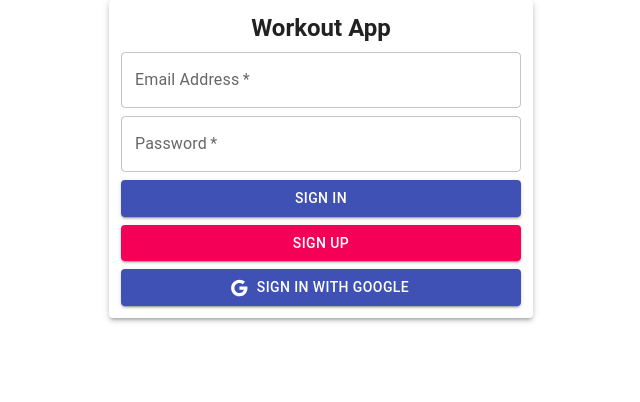
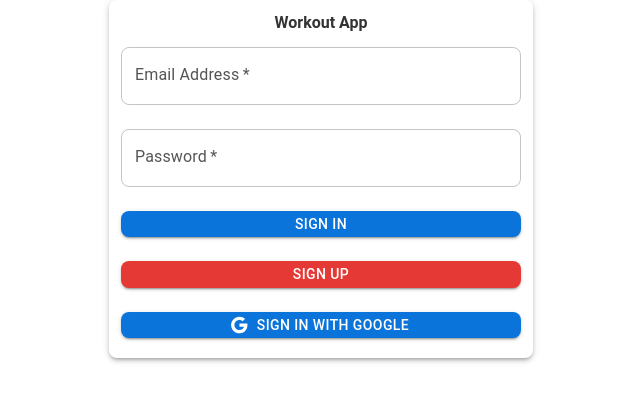
Before and after one commit to nailbyte/workoutapp, a React (Create React App) app: page /createprogramview in a window 1280 px wide. Shown: the top 402 px of the page, without its empty margins (319-959 px from the left). Built offline with nearby package versions, Linux system fonts and the light colour scheme; no server answers.

Commit message:
styling becomes modular

```diff
--- a/src/App.js
+++ b/src/App.js
@@ -5,13 +5,13 @@ import AuthView from "./views/AuthView";
 import WorkoutView from './views/WorkoutView';
 import WorkoutProgramForm from './WorkoutProgramForm';  // Make sure you import this
 import WorkoutProgramFormCF from './WorkoutProgramFormCF';
-import HomePage from './HomePage'; // Make sure you import this
+import HomePage from './views/HomePage'; // Make sure you import this
 import { AuthProvider, AuthContext } from './components/AuthContext';
 import { ThemeProvider } from '@mui/material/styles';
 import theme from './theme';
 import { SnackbarProvider } from 'notistack';
 import CreateProgramView from "./views/CreateProgramView";
-
+import Copyright from "./components/common/Copyright";
 function Main() {
     const { user } = useContext(AuthContext);
     console.log('Main rendered with user:', user);
@@ -33,6 +33,7 @@ function Main() {
                     <Route path="*" element={<Navigate to="/" replace />} />
                 </Routes>
             </Router>
+            <Copyright sx={{ mt: 5 }} />
         </Container>
     );
 }
--- a/src/components/CreateProgram/DayComponent.js
+++ b/src/components/CreateProgram/DayComponent.js
@@ -1,6 +1,7 @@
 import React, { useState, useEffect } from "react";
 import ExerciseComponent from "./ExerciseComponent";
 import { Button, TextField } from "@mui/material";
+import {LevelTwoStyle} from "../../styles/LevelledStyle";
 
 const DayComponent = ({ dayNumber, allDaysExercises, setExercisesForDay }) => {
   const [exercises, setExercises] = useState([]);
@@ -31,9 +32,11 @@ const DayComponent = ({ dayNumber, allDaysExercises, setExercisesForDay }) => {
   };
 
   return (
+
+    <LevelTwoStyle>
     <div className="day">
+
       <h2>
-        Day {dayNumber}{" "}
         <TextField
           label="Day Name"
           value={dayName}
@@ -53,24 +56,42 @@ const DayComponent = ({ dayNumber, allDaysExercises, setExercisesForDay }) => {
         />
       ))}
 
-      <button onClick={handleAddExercise}>Add Next Exercise</button>
-
+      <Button
+        sx={{ m: 1 }}
+        variant="outlined"
+        color="primary"
+        onClick={handleAddExercise}
+      >
+        Add Exercise
+      </Button>
       {dayNumber > 1 && (
         <div>
           <label>Copy exercises from: </label>
-          <select value={selectedDayToCopy} onChange={(e) => setSelectedDayToCopy(e.target.value)}>
-            {Array.from({ length: dayNumber - 1 }, (_, i) => i + 1).map((day) => (
-              <option key={day} value={day}>
-                Day {day}
-              </option>
-            ))}
+          <select
+            value={selectedDayToCopy}
+            onChange={(e) => setSelectedDayToCopy(e.target.value)}
+          >
+            {Array.from({ length: dayNumber - 1 }, (_, i) => i + 1).map(
+              (day) => (
+                <option key={day} value={day}>
+                  Day {day}
+                </option>
+              )
+            )}
           </select>
-          <Button variant="contained" color="primary" size="small" onClick={() => handleCopyExercises(selectedDayToCopy)}>
+          <Button
+            variant="contained"
+            color="primary"
+            size="small"
+            onClick={() => handleCopyExercises(selectedDayToCopy)}
+          >
             Copy
           </Button>
         </div>
       )}
     </div>
+    </LevelTwoStyle>
+
   );
 };
 
--- a/src/components/CreateProgram/ExerciseComponent.js
+++ b/src/components/CreateProgram/ExerciseComponent.js
@@ -1,8 +1,9 @@
 import React, { useState } from "react";
-import { TextField, Card, CardContent, IconButton, Autocomplete } from "@mui/material";
+import { TextField, Button, CardContent, IconButton, Autocomplete, Paper } from "@mui/material";
 import DeleteIcon from "@mui/icons-material/Delete";
 import exerciseList from '../../utils/ExerciseList';
 import CustomTextField from '../common/CustomTextField';
+import {LevelThreeStyle, LevelFourStyle} from "../../styles/LevelledStyle";
 
 const ExerciseComponent = ({ sets, updateSets, exerciseNumber }) => {
 
@@ -27,8 +28,8 @@ const ExerciseComponent = ({ sets, updateSets, exerciseNumber }) => {
   const exerciseOptions = Object.keys(exerciseList);
 
   return (
-    <Card variant="outlined" style={{ marginBottom: "16px" }}>
-      <CardContent>
+    <Paper elevation={3} style={{ marginBottom: '8px' }}>
+      <LevelThreeStyle>
         <h3>Exercise {exerciseNumber + 1}:</h3>
         <Autocomplete
           options={exerciseOptions}
@@ -39,6 +40,8 @@ const ExerciseComponent = ({ sets, updateSets, exerciseNumber }) => {
           )}
         />
         {sets.map((set, index) => (
+          <Paper elevation={2} style={{ marginBottom: '8px' }}>
+          <LevelFourStyle>
           <div
             key={index}
             style={{
@@ -100,8 +103,10 @@ const ExerciseComponent = ({ sets, updateSets, exerciseNumber }) => {
               <DeleteIcon fontSize="inherit" />
             </IconButton>
           </div>
+          </LevelFourStyle>
+          </Paper>
         ))}
-        <button
+        <Button variant="outlined" color="primary"
           onClick={() => {
             if (selectedExercise && exerciseList[selectedExercise].timed) {
               updateSets(exerciseNumber, [...sets, { time: 30 }]);
@@ -111,9 +116,9 @@ const ExerciseComponent = ({ sets, updateSets, exerciseNumber }) => {
           }}
         >
           Add Next Set
-        </button>
-      </CardContent>
-    </Card>
+        </Button>
+        </LevelThreeStyle>
+    </Paper>
   );
 };
 
--- /dev/null
+++ b/src/components/common/Copyright.js
@@ -0,0 +1,13 @@
+import Typography from '@mui/material/Typography';
+
+function Copyright(props) {
+    return (
+      <Typography variant="body2" color="text.secondary" align="center" {...props}>
+        {'Copyright © '}
+          Alpha Inc
+        {new Date().getFullYear()}
+        {'.'}
+      </Typography>
+    );
+  }
+  export default Copyright;
--- /dev/null
+++ b/src/styles/LevelledStyle.js
@@ -0,0 +1,51 @@
+import { styled } from '@mui/system';
+import Paper from '@mui/material/Paper';
+
+const LevelOneStyle = styled(Paper)(({ theme }) => ({
+  padding: theme.spacing(2),
+  backgroundColor: '#f7f7f7',
+  '& .MuiButton-root, & .MuiTypography-root, & .MuiTextField-root, & .MuiInputLabel-root, & .MuiInputBase-input': {
+    fontSize: '1.2rem',
+  },
+  '& .MuiButton-root': {
+    padding: '14px 28px',
+  }
+}));
+
+const LevelTwoStyle = styled(Paper)(({ theme }) => ({
+  padding: theme.spacing(1.5),
+  backgroundColor: '#fafafa',
+  borderBottom: '1px solid' + theme.palette.grey[300],
+  '& .MuiButton-root, & .MuiTypography-root, & .MuiTextField-root, & .MuiInputLabel-root, & .MuiInputBase-input': {
+    fontSize: '1rem',
+  },
+  '& .MuiButton-root': {
+    padding: '12px 24px',
+  }
+}));
+
+const LevelThreeStyle = styled(Paper)(({ theme }) => ({
+  padding: theme.spacing(1),
+  backgroundColor: '#fcfcfc',
+  borderBottom: '1px dotted' + theme.palette.grey[200],
+  '& .MuiButton-root, & .MuiTypography-root, & .MuiTextField-root, & .MuiInputLabel-root, & .MuiInputBase-input': {
+    fontSize: '0.85rem',
+  },
+  '& .MuiButton-root': {
+    padding: '10px 20px',
+  }
+}));
+
+const LevelFourStyle = styled(Paper)(({ theme }) => ({
+  padding: theme.spacing(0.5),
+  backgroundColor: 'white',
+  borderBottom: '1px dotted' + theme.palette.grey[100],
+  '& .MuiButton-root, & .MuiTypography-root, & .MuiTextField-root, & .MuiInputLabel-root, & .MuiInputBase-input': {
+    fontSize: '0.75rem',
+  },
+  '& .MuiButton-root': {
+    padding: '8px 16px',
+  }
+}));
+
+export { LevelOneStyle, LevelTwoStyle, LevelThreeStyle, LevelFourStyle };
--- a/src/theme.js
+++ b/src/theme.js
@@ -1,22 +1,98 @@
-// theme.js
 import { createTheme } from '@mui/material/styles';
 
 const theme = createTheme({
+  components: {
+    MuiTextField: {
+      defaultProps: {
+        //blurOnEnter: true,
+      },
+      styleOverrides: {
+        root: {
+          margin: '0.5rem 0',
+          '& .MuiInputBase-root': {
+            //padding: '12px 16px',
+            padding: '1px 1px',
+          },
+        },
+      },
+    },
+    MuiButton: {
+      styleOverrides: {
+        root: {
+          margin: '0.5rem 0',
+          //padding: '12px 16px', // Adjust this as needed
+          padding: '1px 1px',
+
+        },
+      },
+    },
+    MuiOutlinedInput: {
+      styleOverrides: {
+        root: {
+          padding: '0.5rem', // Spacing inside the outline input
+        },
+        notchedOutline: {
+          borderRadius: '8px', // if you want to give rounded corners to your inputs
+        },
+      },
+    },
+  },
   palette: {
     primary: {
-      main: '#3f51b5', // You can change this
+      main: '#0A74DA', // A vibrant shade of blue
     },
     secondary: {
-      main: '#f50057', // You can change this
+      main: '#E53935', // A strong red for actions or highlights
+    },
+    background: {
+      default: '#F6F6F6', // A light gray background to reduce glare and ensure contrast
+    },
+    text: {
+      primary: '#333333', // Darker text for better readability
+      secondary: '#555555', // Slightly lighter, for less important info
     },
   },
   typography: {
     fontFamily: '"Roboto", "Helvetica", "Arial", sans-serif',
+    h1: {
+      fontWeight: 600,
+      fontSize: '2rem',
+      lineHeight: 1.3,
+    },
+    h2: {
+      fontWeight: 500,
+      fontSize: '1.75rem',
+      lineHeight: 1.3,
+    },
+    h3: {
+      fontWeight: 500,
+      fontSize: '1.5rem',
+    },
+    h4: {
+      fontWeight: 500,
+      fontSize: '1.25rem',
+    },
     h5: {
       fontWeight: 600,
+      fontSize: '1rem',
+    },
+    h6: {
+      fontWeight: 500,
+      fontSize: '0.875rem',
+    },
+    body1: {
+      fontSize: '1rem', // A slightly larger body text for easy reading
+      lineHeight: 1.5,
+    },
+    body2: {
+      fontSize: '0.875rem',
+      lineHeight: 1.5,
     },
   },
   spacing: 4,
+  shape: {
+    borderRadius: 8, // A bit rounded, but not too much, to keep things modern
+  },
 });
 
 export default theme;
--- a/src/views/CreateProgramView.js
+++ b/src/views/CreateProgramView.js
@@ -1,6 +1,7 @@
 import React, { useState } from "react";
 import { Button, Card, CardContent, TextField } from "@mui/material";
 import DayComponent from "../components/CreateProgram/DayComponent";
+import {LevelOneStyle} from "../styles/LevelledStyle";
 
 const CreateProgramView = () => {
   const [programName, setProgramName] = useState("");
@@ -25,16 +26,13 @@ const CreateProgramView = () => {
 
   return (
     <div className="create-program">
-      <Card style={{ marginBottom: "20px" }}>
-        <CardContent>
+      <LevelOneStyle>
         <TextField
           label="Program Name"
           value={programName}
           onChange={(e) => setProgramName(e.target.value)}
           fullWidth
         />
-        </CardContent>
-      </Card>
 
         {Array.from({ length: numberOfDays }).map((_, dayIndex) => (
           <DayComponent
@@ -48,9 +46,8 @@ const CreateProgramView = () => {
             }}
           />
         ))}
-
         <div className="day-actions">
-        <Button variant="contained" color="primary" onClick={handleAddDay}>
+          <Button variant="outlined" color="primary" onClick={handleAddDay}>
             Add Day
           </Button>
           <Button
@@ -62,13 +59,16 @@ const CreateProgramView = () => {
             Remove Last Day
           </Button>
         </div>
-      <Button style={{ marginTop: "20px" }}
+        <Button
+          // style={{ marginTop: "20px" }}
           variant="contained"
           color="primary"
           onClick={() => console.log(allDaysExercises)}
         >
           Submit
         </Button>
+
+      </LevelOneStyle>
     </div>
   );
 };
```
Also changed, not shown: src/views/HomePage.js (renamed from src/HomePage.js). Lines whose indentation alone changed are shown as unchanged.
